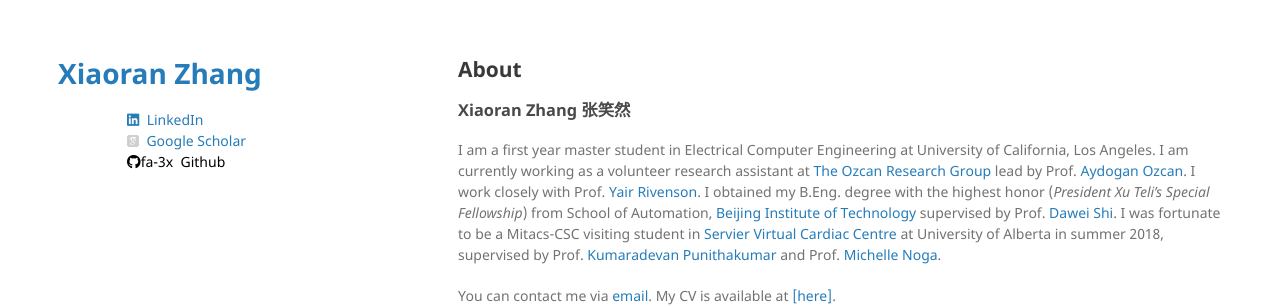
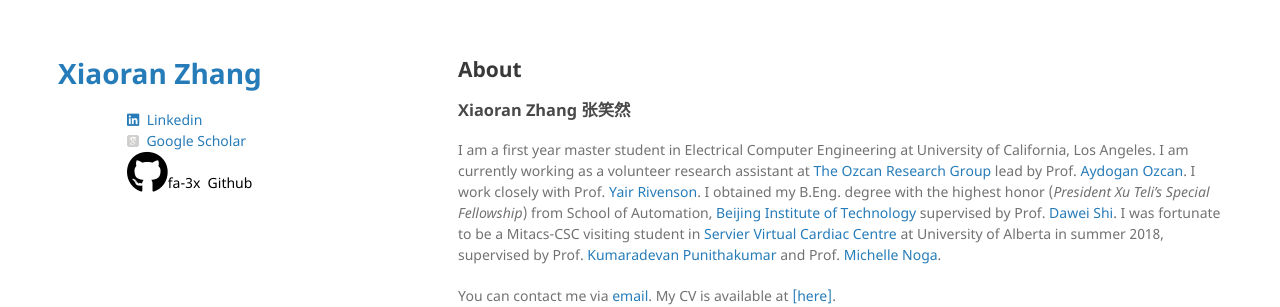
Before and after one commit to Voldemort108X/xrzhang, a Jekyll site: the page built from index.md, in a window 1280 px wide. Shown: the top 307 px of the page. Built offline with Jekyll 4.4.1, drawn with Linux system fonts in a browser that asks for light colours; nearby versions of some CDN libraries; some web fonts are replaced; our own code applies the rules of GitHub Pages for plain Markdown files.

Commit message:
width and size

```diff
--- a/_layouts/default.html
+++ b/_layouts/default.html
@@ -25,8 +25,8 @@
         <!--<p>{{ site.description }}</p>-->
         <div id="social_icons">
           {% if site.linkedin %}
-          <a href="http://linkedin.com/in/{{ site.owner.linkedin }}" class="author-social inline_social_icon" target="_blank" >&nbsp;&nbsp;&nbsp;&nbsp;&nbsp;&nbsp;&nbsp;&nbsp;&nbsp;&nbsp;&nbsp;&nbsp;&nbsp;&nbsp;&nbsp;&nbsp;&nbsp;&nbsp;
-          <i class="fab fa-linkedin" ></i>&nbsp; LinkedIn</a>
+          <a href="http://linkedin.com/in/{{ site.owner.linkedin }}" class="author-social inline_social_icon" target="_blank" width = 100px>&nbsp;&nbsp;&nbsp;&nbsp;&nbsp;&nbsp;&nbsp;&nbsp;&nbsp;&nbsp;&nbsp;&nbsp;&nbsp;&nbsp;&nbsp;&nbsp;&nbsp;&nbsp;
+          <i class="fab fa-linkedin" ></i>&nbsp; Linkedin</a>
           {% endif %}
 
           {% if site.google_scholar %}
@@ -36,7 +36,7 @@
 
           {% if site.github %}
           <br><a href="http://github.com/{{ site.owner.github }}" class="author-social inline_social_icon" target="_blank" style="color:black;">&nbsp;&nbsp;&nbsp;&nbsp;&nbsp;&nbsp;&nbsp;&nbsp;&nbsp;&nbsp;&nbsp;&nbsp;&nbsp;&nbsp;&nbsp;&nbsp;&nbsp;&nbsp;
-          <i class="fab fa-github" style="color:black;"></i>fa-3x&nbsp; Github</a>
+          <i class="fab fa-github fa-3x" style="color:black;"></i>fa-3x&nbsp; Github</a>
 
           {% endif %}
 
```
